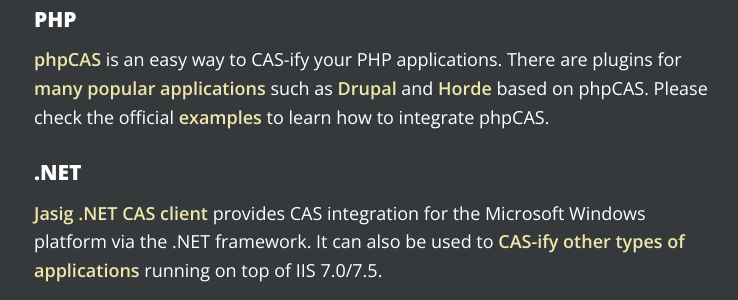
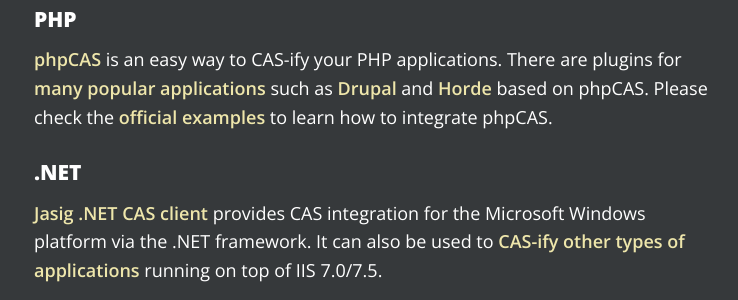
Before and after one commit to rbCAS/rbcas.github.com, a Jekyll site: the page built from docs/client-integration/index.md, in a window 1280 px wide. Shown: the part 486-786 px from the top of the page, without its empty margins (151-889 px from the left). Built offline with Jekyll 4.4.1, drawn with Linux system fonts in a browser that asks for light colours.

Commit message:
Fix link

```diff
--- a/docs/client-integration/index.md
+++ b/docs/client-integration/index.md
@@ -15,7 +15,7 @@
 
 ## PHP
 
-[phpCAS](https://wiki.jasig.org/display/CASC/phpCAS) is an easy way to CAS-ify your PHP applications. There are plugins for [many popular applications](https://wiki.jasig.org/display/CASC/Applications+CASified+with+phpCAS) such as [Drupal](http://drupal.org/project/cas) and [Horde](http://wiki.horde.org/CASAuthHowTo) based on phpCAS. Please check the official [examples](https://wiki.jasig.org/display/CASC/phpCAS+examples) to learn how to integrate phpCAS.
+[phpCAS](https://wiki.jasig.org/display/CASC/phpCAS) is an easy way to CAS-ify your PHP applications. There are plugins for [many popular applications](https://wiki.jasig.org/display/CASC/Applications+CASified+with+phpCAS) such as [Drupal](http://drupal.org/project/cas) and [Horde](http://wiki.horde.org/CASAuthHowTo) based on phpCAS. Please check the [official examples](https://wiki.jasig.org/display/CASC/phpCAS+examples) to learn how to integrate phpCAS.
 
 ## .NET
 
```
